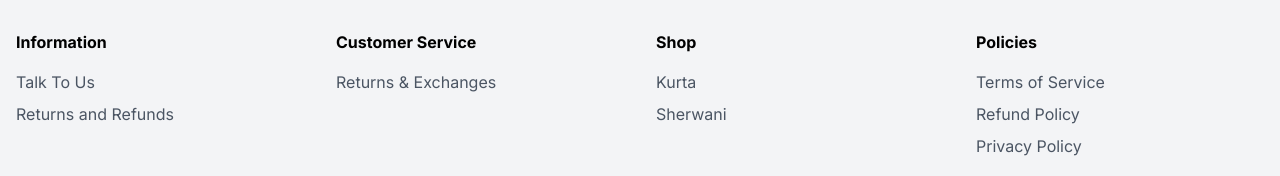
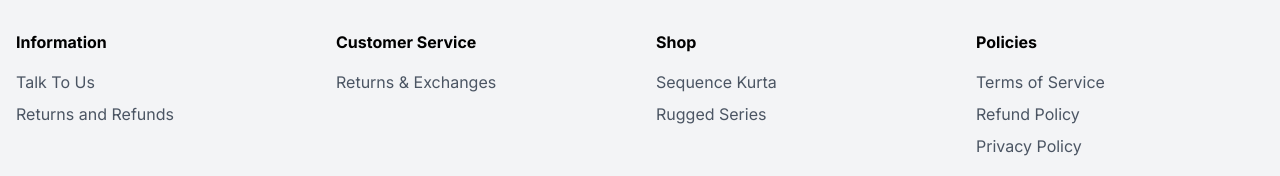
Before and after one commit to KingAshu22/Parichay-Frontend, a Next.js app: page /bag in a window 1280 px wide. Shown: the part 335-511 px from the top of the page. Built offline with nearby package versions, Linux system fonts and the light colour scheme; no server answers.

Commit message:
Updated Footer and Bag section

```diff
--- a/app/(root)/bag/page.tsx
+++ b/app/(root)/bag/page.tsx
@@ -27,6 +27,15 @@ const Cart = () => {
 
   const cart = useCart();
 
+  const totalQuantity = cart.cartItems.reduce(
+    (acc, cartItem) => acc + cartItem.quantity,
+    0
+  );
+
+  const deliveryCharges = totalQuantity * 110;
+
+  const CODDeliveryCharges = totalQuantity * 210;
+
   const total = cart.cartItems.reduce(
     (acc, cartItem) => acc + cartItem.item.price * cartItem.quantity,
     0
@@ -41,7 +50,7 @@ const Cart = () => {
           "Content-Type": "application/json",
         },
         body: JSON.stringify({
-          amount: totalRounded + 200, // Adjust the amount as needed
+          amount: totalRounded + deliveryCharges, // Adjust the amount as needed
           name,
           email,
           mobile,
@@ -169,19 +178,19 @@ const Cart = () => {
               <span>₹ {totalRounded}</span>
             </div>
             <div className="flex justify-between text-body-semibold">
-              <span>Delivery</span>
-              <span>₹ 100</span>
+              <span>Delivery Charges</span>
+              <span>₹ {deliveryCharges}</span>
             </div>
             <div className="flex justify-between">
-              <span>Note: ₹ 100 will be charged extra for COD Orders</span>
+              <span>Note: Delivery Charges = ₹ 110 / Product</span>
             </div>
             <hr />
             <div className="flex justify-between text-body-semibold">
               <span>Total</span>
-              <span>₹ {totalRounded + 100}</span>
+              <span>₹ {totalRounded + deliveryCharges}</span>
             </div>
             <PayButton
-              amount={totalRounded + parseInt("100")}
+              amount={totalRounded + deliveryCharges}
               name={name || ""} // Ensure name is a string or default to an empty string
               email={email || ""}
               user={user}
@@ -191,12 +200,12 @@ const Cart = () => {
               postalCode={postalCode || ""}
               country={country || ""}
             />
-            <button
+            {/* <button
               className="border rounded-lg text-body-bold text-black bg-green-600 py-3 w-full hover:bg-white hover:text-black"
               onClick={placeCODOrder}
             >
               Cash On Delivery
-            </button>
+            </button> */}
           </div>
         </div>
       )}
--- a/components/Details.tsx
+++ b/components/Details.tsx
@@ -38,8 +38,8 @@ const DetailItem = ({ icon, text }: DetailItemProps) => (
 const Details = () => {
   return (
     <Container>
-      <DetailItem icon={<Truck />} text="Free Shipping" />
-      <DetailItem icon={<Wallet />} text="Cash On Delivery" />
+      <DetailItem icon={<Truck />} text="Fast Shipping" />
+      <DetailItem icon={<Wallet />} text="Affordable Products" />
       <DetailItem icon={<ShieldCheck />} text="Secured Payments" />
       <DetailItem icon={<Phone />} text="Easy Support" />
       <DetailItem icon={<Box />} text="Easy Returns" />
--- a/components/Footer.tsx
+++ b/components/Footer.tsx
@@ -41,11 +41,17 @@ const Footer = () => {
         </div>
         <div>
           <h4 className="font-bold mb-4">Shop</h4>
-          <a href="#" className="text-gray-600 hover:underline block mb-2">
-            Kurta
+          <a
+            href="/collections/662d273f8509622013f73e66"
+            className="text-gray-600 hover:underline block mb-2"
+          >
+            Sequence Kurta
           </a>
-          <a href="#" className="text-gray-600 hover:underline block mb-2">
-            Sherwani
+          <a
+            href="/collections/662e71937ff2084190d84d53"
+            className="text-gray-600 hover:underline block mb-2"
+          >
+            Rugged Series
           </a>
         </div>
         <div>
```
